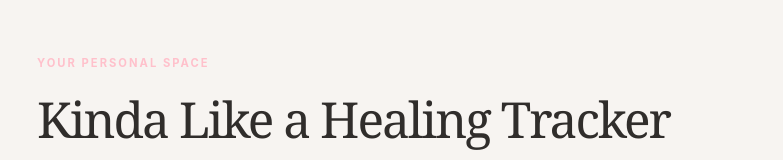
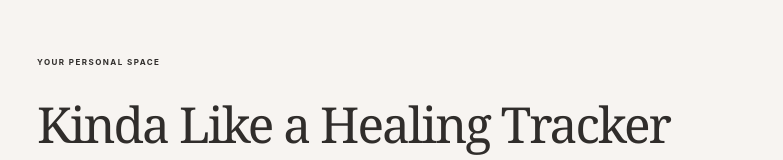
Before and after one commit to Precie-MLstar/healing-trackr, a plain HTML site: page index.html in a window 1280 px wide. Shown: the top 160 px of the page, without its empty margins (248-1031 px from the left). Drawn offline with Linux system fonts and the light colour scheme.

Commit message:
Update CSS variables and styles for layout adjustments

```diff
--- a/style.css
+++ b/style.css
@@ -9,10 +9,10 @@
   --card: #ffffff;
   --text: #302d2b;
   --muted: #817a75;
-  --accent: pink;
+  --accent: burgundy;
   --accent-light: #eee5e1;
   --border: #e8e1dc;
-  --shadow: 0 8px 30px rgba(70, 55, 45, 0.06);
+  --shadow: 0 8px 60px rgba(70, 55, 45, 0.06);
 }
 
 body {
@@ -24,7 +24,7 @@ body {
 
   background: var(--background);
   color: var(--text);
-  line-height: 1.6;
+  line-height: 1.9;
 }
 
 button,
@@ -51,7 +51,7 @@ button {
 }
 
 .eyebrow {
-  font-size: 0.7rem;
+  font-size: 0.5rem;
   letter-spacing: 0.18em;
   color: var(--accent);
   font-weight: 700;
```
